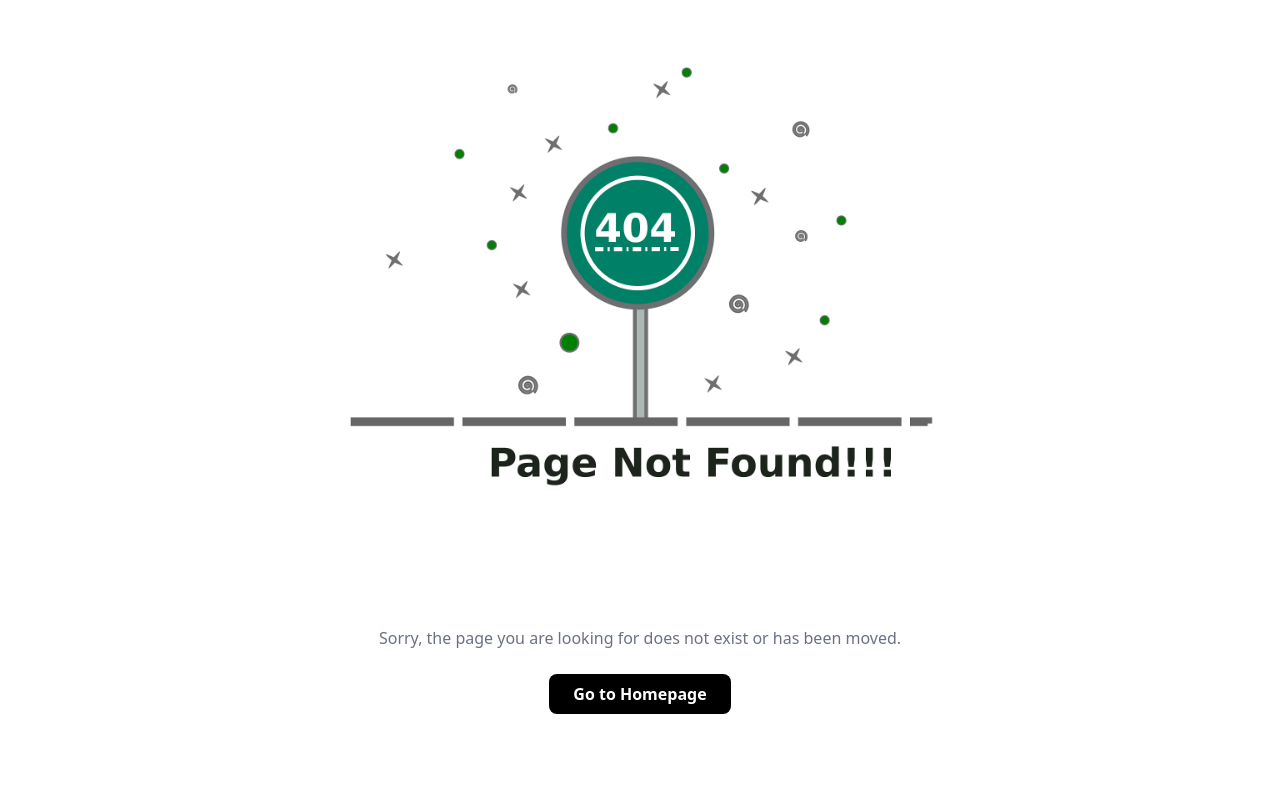
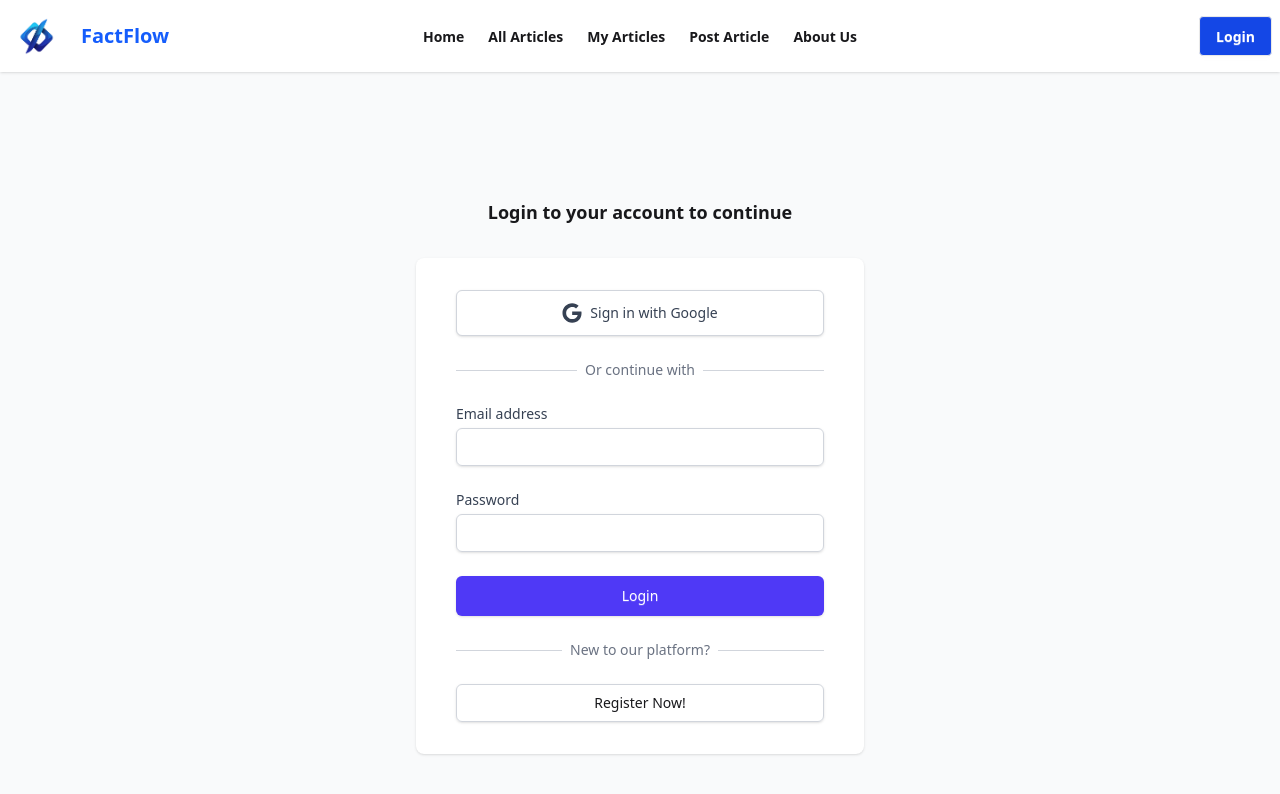
Before and after one commit to Rafiul901/FactFlow, a React (Vite) app: page /login in a window 1280 px wide. Shown: the top 794 px of the page. Built offline with nearby package versions, Linux system fonts and the light colour scheme.

Commit message:
set up register

```diff
--- /dev/null
+++ b/src/Auth/Login.jsx
@@ -0,0 +1,114 @@
+import React from 'react';
+import { Link } from 'react-router';
+
+const Login = () => {
+    return (
+        <div className="min-h-screen bg-gray-50 flex flex-col justify-center py-12 sm:px-6 lg:px-8">
+  <div className="sm:mx-auto sm:w-full sm:max-w-md">
+
+    <p className="mt-2 text-center text-lg font-bold">
+      Login to your account to continue
+    </p>
+  </div>
+
+  <div className="mt-8 sm:mx-auto sm:w-full sm:max-w-md">
+    <div className="bg-white py-8 px-4 shadow sm:rounded-lg sm:px-10">
+      {/* Google Login Button */}
+      <div className="mb-6">
+        <button
+          type="button"
+          className="w-full inline-flex justify-center items-center py-3 px-4 border border-gray-300 rounded-md shadow-sm bg-white text-sm font-medium text-gray-700 hover:bg-gray-50 focus:outline-none focus:ring-2 focus:ring-offset-2 focus:ring-indigo-500"
+        >
+          <svg
+            className="w-5 h-5 mr-2"
+            xmlns="http://www.w3.org/2000/svg"
+            viewBox="0 0 488 512"
+            fill="currentColor"
+          >
+            <path d="M488 261.8C488 403.3 391.1 504 248 504 110.8 504 0 393.2 0 256S110.8 8 248 8c66.8 0 123 24.5 166.3 64.9l-67.5 64.9C258.5 52.6 94.3 116.6 94.3 256c0 86.5 69.1 156.6 153.7 156.6 98.2 0 135-70.4 140.8-106.9H248v-85.3h236.1c2.3 12.7 3.9 24.9 3.9 41.4z" />
+          </svg>
+          Sign in with Google
+        </button>
+      </div>
+
+      <div className="relative mb-6">
+        <div className="absolute inset-0 flex items-center">
+          <div className="w-full border-t border-gray-300"></div>
+        </div>
+        <div className="relative flex justify-center text-sm">
+          <span className="px-2 bg-white text-gray-500">Or continue with</span>
+        </div>
+      </div>
+
+      {/* Email/Password Form */}
+      <form className="space-y-6">
+        <div>
+          <label htmlFor="email" className="block text-sm font-medium text-gray-700">
+            Email address
+          </label>
+          <div className="mt-1">
+            <input
+              id="email"
+              name="email"
+              type="email"
+              autoComplete="email"
+              required
+              className="appearance-none block w-full px-3 py-2 border border-gray-300 rounded-md shadow-sm placeholder-gray-400 focus:outline-none focus:ring-indigo-500 focus:border-indigo-500 sm:text-sm"
+            />
+          </div>
+        </div>
+
+        <div>
+          <label htmlFor="password" className="block text-sm font-medium text-gray-700">
+            Password
+          </label>
+          <div className="mt-1">
+            <input
+              id="password"
+              name="password"
+              type="password"
+              autoComplete="current-password"
+              required
+              className="appearance-none block w-full px-3 py-2 border border-gray-300 rounded-md shadow-sm placeholder-gray-400 focus:outline-none focus:ring-indigo-500 focus:border-indigo-500 sm:text-sm"
+            />
+          </div>
+        </div>
+
+
+
+        <div>
+          <button
+            type="submit"
+            className="w-full btn flex justify-center py-2 px-4 border border-transparent rounded-md shadow-sm text-sm font-medium text-white bg-indigo-600 hover:bg-indigo-700 focus:outline-none focus:ring-2 focus:ring-offset-2 focus:ring-indigo-500"
+          >
+            Login
+          </button>
+        </div>
+      </form>
+
+      <div className="mt-6">
+        <div className="relative">
+          <div className="absolute inset-0 flex items-center">
+            <div className="w-full border-t border-gray-300"></div>
+          </div>
+          <div className="relative flex justify-center text-sm">
+            <span className="px-2 bg-white text-gray-500">New to our platform?</span>
+          </div>
+        </div>
+
+        <div className="mt-6">
+         <Link to='/register' href="#"
+            className="w-full  flex justify-center py-2 px-4 border border-gray-300 rounded-md shadow-sm text-sm font-medium  hover:bg-blue-50 focus:outline-none focus:ring-2 focus:ring-offset-2 focus:ring-indigo-500"> <a
+
+          >
+            Register Now!
+          </a></Link>
+        </div>
+      </div>
+    </div>
+  </div>
+</div>
+    );
+};
+
+export default Login;
--- /dev/null
+++ b/src/Auth/Register.jsx
@@ -0,0 +1,126 @@
+import React from 'react';
+import { Link } from 'react-router';
+
+const Register = () => {
+    return (
+       <div className="min-h-screen bg-gray-50 flex flex-col justify-center py-12 sm:px-6 lg:px-8">
+  <div className="sm:mx-auto sm:w-full sm:max-w-md">
+    <h2 className="mt-6 text-center text-3xl font-extrabold text-gray-900">
+      Create your account
+    </h2>
+    <p className="mt-2 text-center text-sm text-gray-600">
+      Join our community today
+    </p>
+  </div>
+
+  <div className="mt-8 sm:mx-auto sm:w-full sm:max-w-md">
+    <div className="bg-white py-8 px-4 shadow sm:rounded-lg sm:px-10">
+      {/* Google Sign Up Button */}
+
+
+      <div className="relative mb-6">
+        <div className="absolute inset-0 flex items-center">
+          <div className="w-full border-t border-gray-300"></div>
+        </div>
+        <div className="relative flex justify-center text-sm">
+
+        </div>
+      </div>
+
+      {/* Registration Form */}
+      <form className="space-y-6">
+        <div>
+          <label htmlFor="name" className="block text-sm font-medium text-gray-700">
+            Full Name
+          </label>
+          <div className="mt-1">
+            <input
+              id="name"
+              name="name"
+              type="text"
+              autoComplete="name"
+              required
+              className="appearance-none block w-full px-3 py-2 border border-gray-300 rounded-md shadow-sm placeholder-gray-400 focus:outline-none focus:ring-indigo-500 focus:border-indigo-500 sm:text-sm"
+            />
+          </div>
+        </div>
+       <div className="mt-4">
+  <label htmlFor="photoUrl" className="block text-sm font-medium text-gray-700">
+    Profile Photo URL
+  </label>
+  <div className="mt-1">
+    <input
+      id="photoUrl"
+      name="photoUrl"
+      type="url"
+
+      className="appearance-none block w-full px-3 py-2 border border-gray-300 rounded-md shadow-sm placeholder-gray-400 focus:outline-none focus:ring-indigo-500 focus:border-indigo-500 sm:text-sm"
+    />
+  </div>
+
+</div>
+
+        <div>
+          <label htmlFor="email" className="block text-sm font-medium text-gray-700">
+            Email address
+          </label>
+          <div className="mt-1">
+            <input
+              id="email"
+              name="email"
+              type="email"
+              autoComplete="email"
+              required
+              className="appearance-none block w-full px-3 py-2 border border-gray-300 rounded-md shadow-sm placeholder-gray-400 focus:outline-none focus:ring-indigo-500 focus:border-indigo-500 sm:text-sm"
+            />
+          </div>
+        </div>
+
+        <div>
+          <label htmlFor="password" className="block text-sm font-medium text-gray-700">
+            Password
+          </label>
+          <div className="mt-1">
+            <input
+              id="password"
+              name="password"
+              type="password"
+              autoComplete="new-password"
+              required
+              className="appearance-none block w-full px-3 py-2 border border-gray-300 rounded-md shadow-sm placeholder-gray-400 focus:outline-none focus:ring-indigo-500 focus:border-indigo-500 sm:text-sm"
+            />
+          </div>
+
+
+
+        </div>
+
+
+
+
+
+        <div>
+          <button
+            type="submit"
+            className="w-full flex justify-center py-2 px-4 border border-transparent rounded-md shadow-sm text-sm font-medium text-white bg-indigo-600 hover:bg-indigo-700 focus:outline-none focus:ring-2 focus:ring-offset-2 focus:ring-indigo-500"
+          >
+            Create Account
+          </button>
+        </div>
+      </form>
+
+      <div className="mt-6 text-center">
+        <p className="text-sm text-gray-600">
+          Already have an account?{' '}
+        <Link to='/login' className="font-medium text-indigo-600 hover:text-indigo-500 focus:outline-none">
+            Login
+          </Link>
+        </p>
+      </div>
+    </div>
+  </div>
+</div>
+    );
+};
+
+export default Register;
--- a/src/Components/Navbar.jsx
+++ b/src/Components/Navbar.jsx
@@ -32,7 +32,7 @@ const Navbar = () => {
     </ul>
   </div>
   <div className="navbar-end">
-<Link className='btn bg-blue-700 text-white'>Login</Link>
+<Link to='/login' className='btn bg-blue-700 text-white'>Login</Link>
   </div>
 </div>
     );
```
Also changed, not shown: src/Router/router.jsx (+10 -0 lines).
